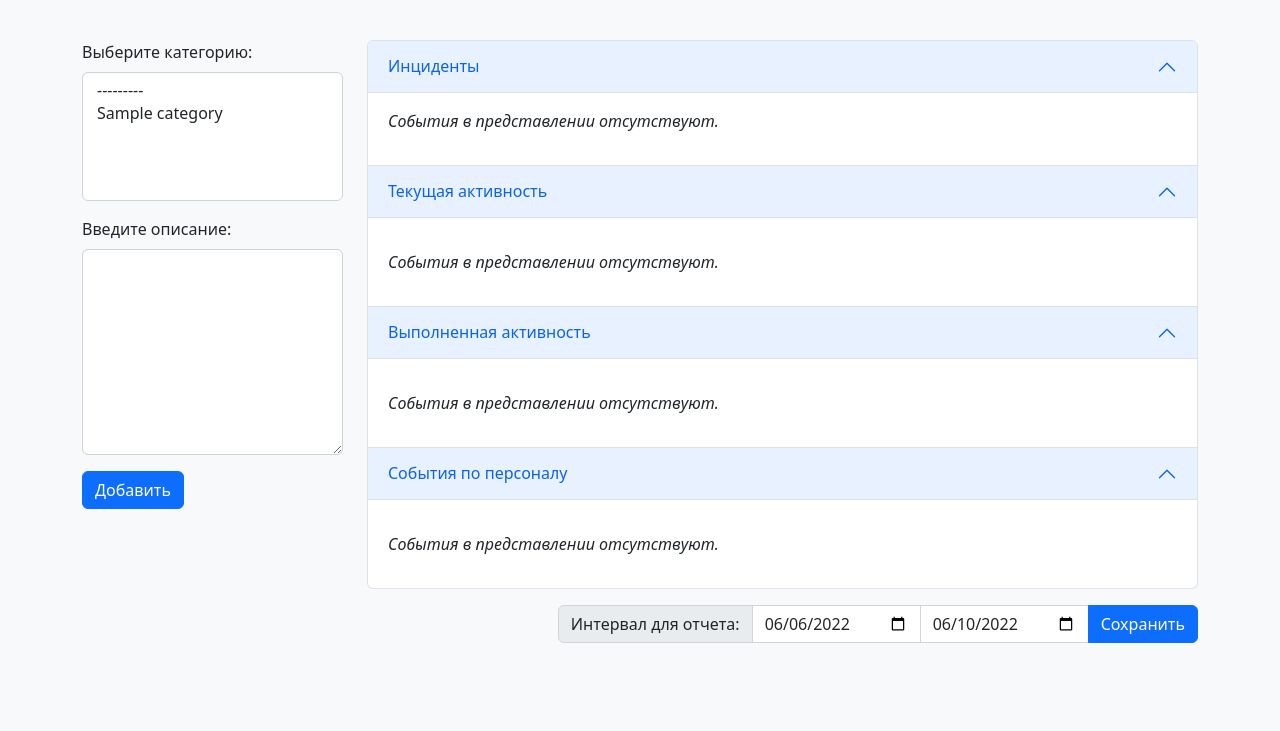
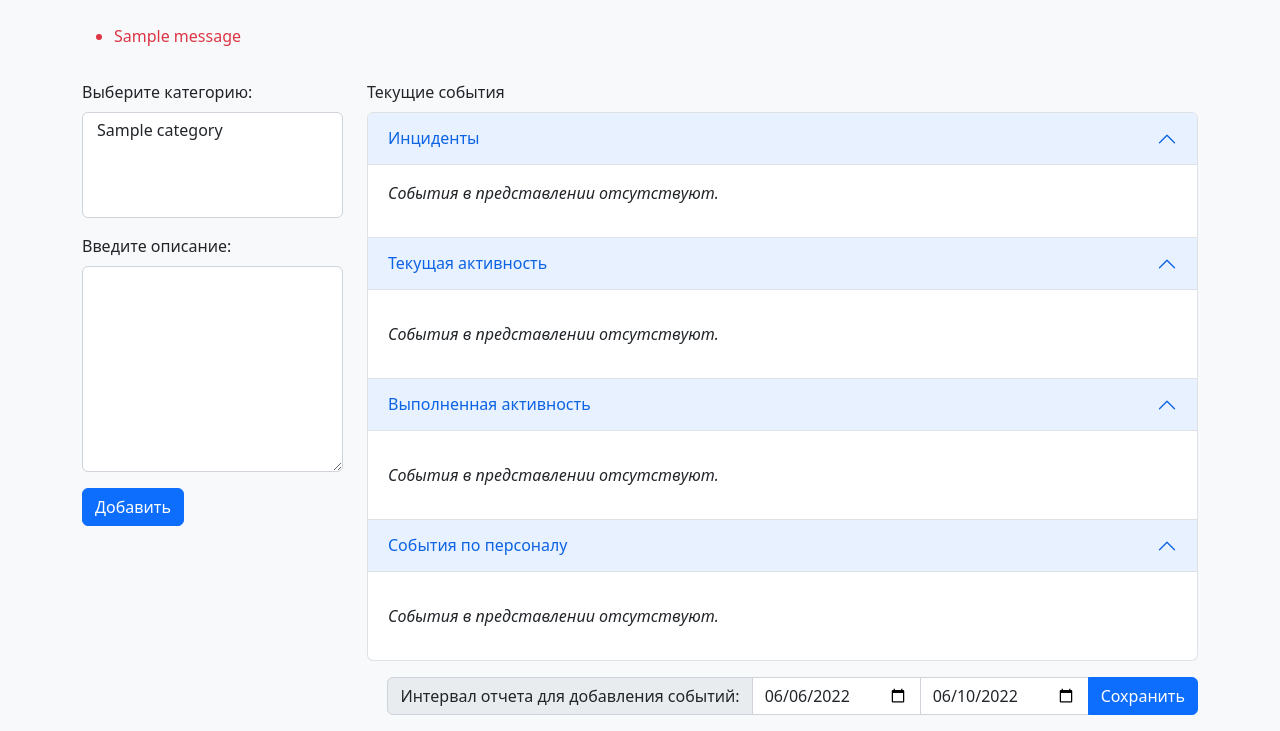
Before and after one commit to bukvoezhka/simple-task-manager, a Django app: page /stm/ in a window 1280 px wide. Shown: the part 73-804 px from the top of the page. Before the commit the page ends 716 px from the top, so only its background shows below. Run offline with Django 4.2, Linux system fonts and the light colour scheme; a user stored in the database is signed in; tables that the repository leaves empty hold one stand-in row (values such as "Sample post"); one stand-in notice (Sample message) is shown.

Commit message:
Add some validation on form, error reporting if something went wrong

```diff
--- a/simple_task_manager/main/forms.py
+++ b/simple_task_manager/main/forms.py
@@ -9,8 +9,9 @@ class EventForm(ModelForm):
         widgets = {
             'category': Select(attrs={
                 'class': 'form-select',
-                'size': '5',
+                'size': '4',
                 'aria-label': 'category selection',
+                'required': 'True'
             }),
             'description': Textarea(attrs={
                 'class': 'form-control',
@@ -20,7 +21,7 @@ class EventForm(ModelForm):
 
     def __init__(self, *args, **kwargs):
         super(EventForm, self).__init__(*args, **kwargs)
-        self.fields['category'].initial = 0
+        self.fields['category'].empty_label = None
 
 
 class DateInput(DateInput):
--- a/simple_task_manager/main/views.py
+++ b/simple_task_manager/main/views.py
@@ -1,32 +1,32 @@
 from django.shortcuts import redirect, render
+from django.contrib import messages
+from django.contrib.auth.decorators import login_required
 from django.db import transaction
 from datetime import date, timedelta
 from simple_task_manager.main.models import ArchiveReport, Category, Event
 from simple_task_manager.main.forms import EventForm, ReportForm
 
 
+@login_required
 def home(request):
-    if request.user.is_authenticated:
-        incedents = Event.objects.filter(category__name='Инцидент').filter(archive_report=None)
-        currents_activity = Event.objects.filter(category__name='Текущая').filter(archive_report=None)
-        completed_activity = Event.objects.filter(category__name='Выполненная').filter(archive_report=None)
-        hr_events = Event.objects.filter(category__name='По персоналу').filter(archive_report=None)
-        last_monday = date.today() - timedelta(days=date.today().weekday(), weeks=1)
-        last_friday = last_monday + timedelta(days=4)
-        return render(request, 'home.html', context={
-            'incedents': incedents,
-            'currents_activity': currents_activity,
-            'completed_activity': completed_activity,
-            'hr_events': hr_events,
-            'form': EventForm(),
-            'report_form': ReportForm(
-                initial={
-                    'start_date': '{:%Y-%m-%d}'.format(last_monday),
-                    'end_date': '{:%Y-%m-%d}'.format(last_friday),
-                }
-            ),
-        })
-    return redirect('sign_in')
+    incedents = Event.objects.filter(category__name='Инцидент').filter(archive_report=None)
+    currents_activity = Event.objects.filter(category__name='Текущая').filter(archive_report=None)
+    completed_activity = Event.objects.filter(category__name='Выполненная').filter(archive_report=None)
+    hr_events = Event.objects.filter(category__name='По персоналу').filter(archive_report=None)
+    last_monday = date.today() - timedelta(days=date.today().weekday(), weeks=1)
+    last_friday = last_monday + timedelta(days=4)
+    return render(request, 'home.html', context={
+        'incedents': incedents,
+        'currents_activity': currents_activity,
+        'completed_activity': completed_activity,
+        'hr_events': hr_events,
+        'event_form': EventForm(),
+        'report_form': ReportForm(
+            initial={
+                'start_date': '{:%Y-%m-%d}'.format(last_monday),
+                'end_date': '{:%Y-%m-%d}'.format(last_friday),
+            }),
+    })
 
 
 def create_event(request):
@@ -34,7 +34,10 @@ def create_event(request):
         form = EventForm(request.POST)
         if form.is_valid():
             form.save()
-    return redirect('home')
+            return redirect('home')
+        else:
+            messages.error(request, message='Ошибка заполнения формы!')
+            return redirect('home')
 
 
 def delete_event(request, id):
@@ -61,6 +64,10 @@ def create_report(request):
             end_date = form.cleaned_data['end_date']
             archive_events = Event.objects.filter(archive_report=None).filter(
                 created_at__gte=start_date).filter(created_at__lte=end_date)
-            archive_report = form.save()
+            try:
+                archive_report = ArchiveReport.objects.get(
+                    start_date=start_date, end_date=end_date)
+            except ArchiveReport.DoesNotExist:
+                archive_report = form.save()
             archive_events.update(archive_report=archive_report)
     return redirect('home')
--- a/simple_task_manager/templates/home.html
+++ b/simple_task_manager/templates/home.html
@@ -18,28 +18,34 @@
 
 </head>
 
-{% if user.is_authenticated %}
-
 <body class="bg-light">
   <div class="container">
     {% include 'index.html' %}
+    {% if messages %}
+    <ul class="messages">
+        {% for message in messages %}
+        <li{% if message.tags %} class="{{ message.tags }} text-danger"{% endif %}>{{ message }}</li>
+        {% endfor %}
+    </ul>
+    {% endif %}
     <div class="row">
       <div class="col-3">
         <form action="{% url 'create_event' %}" method="post">
           {% csrf_token %}
-          <div class="mb-3">
-            <label for="exampleFormControlTextarea1" class="form-label mt-3">Выберите категорию:</label>
-            {{ form.category }}
+          <div class="my-3">
+            <label for="CategorySelect" class="form-label">Выберите категорию:</label>
+            {{ event_form.category }}
           </div>
           <div class="mb-3">
-            <label for="exampleFormControlTextarea1" class="form-label">Введите описание:</label>
-            {{ form.description }}
+            <label for="DescriptionInput" class="form-label">Введите описание:</label>
+            {{ event_form.description }}
           </div>
           <button class="btn btn-primary">Добавить</button>
         </form>
       </div>
       <div class="col-9">
         <div class="my-3">
+          <label for="CurrentView" class="form-label">Текущие события</label>
           <div class="accordion" id="accordionPanelsStayOpenExample">
             <div class="accordion-item">
               <h2 class="accordion-header" id="panelsStayOpen-headingOne">
@@ -201,7 +207,7 @@
             <form action="{% url 'create_report' %}" method="post">
               {% csrf_token %}
               <div class="input-group">
-                <span class="input-group-text">Интервал для отчета:</span>
+                <span class="input-group-text">Интервал отчета для добавления событий:</span>
                 {{ report_form.start_date }}
                 {{ report_form.end_date }}
                 <button type="button" class="btn btn-primary" data-bs-toggle="modal" data-bs-target="#staticBackdrop">
@@ -219,7 +225,7 @@
                   <button type="button" class="btn-close" data-bs-dismiss="modal" aria-label="Close"></button>
                 </div>
                 <div class="modal-body">
-                  Сформировать и отправить отчет?
+                  Добавить события в отчет?
                 </div>
                 <div class="modal-footer">
                   <button type="button" class="btn btn-secondary" data-bs-dismiss="modal">Отмена</button>
@@ -235,6 +241,5 @@
     </div>
   </div>
 </body>
-{% endif %}
 
 </html>
```
